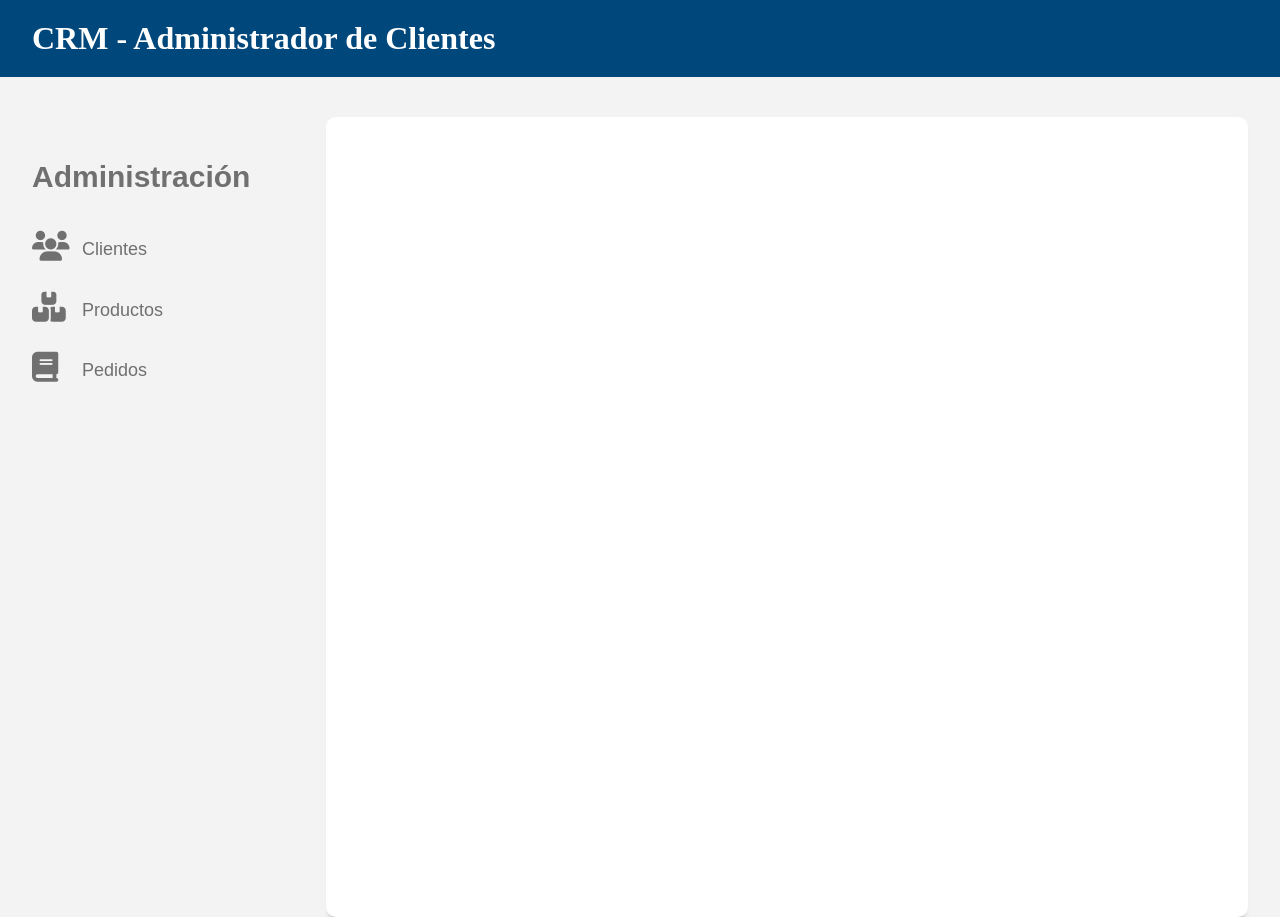
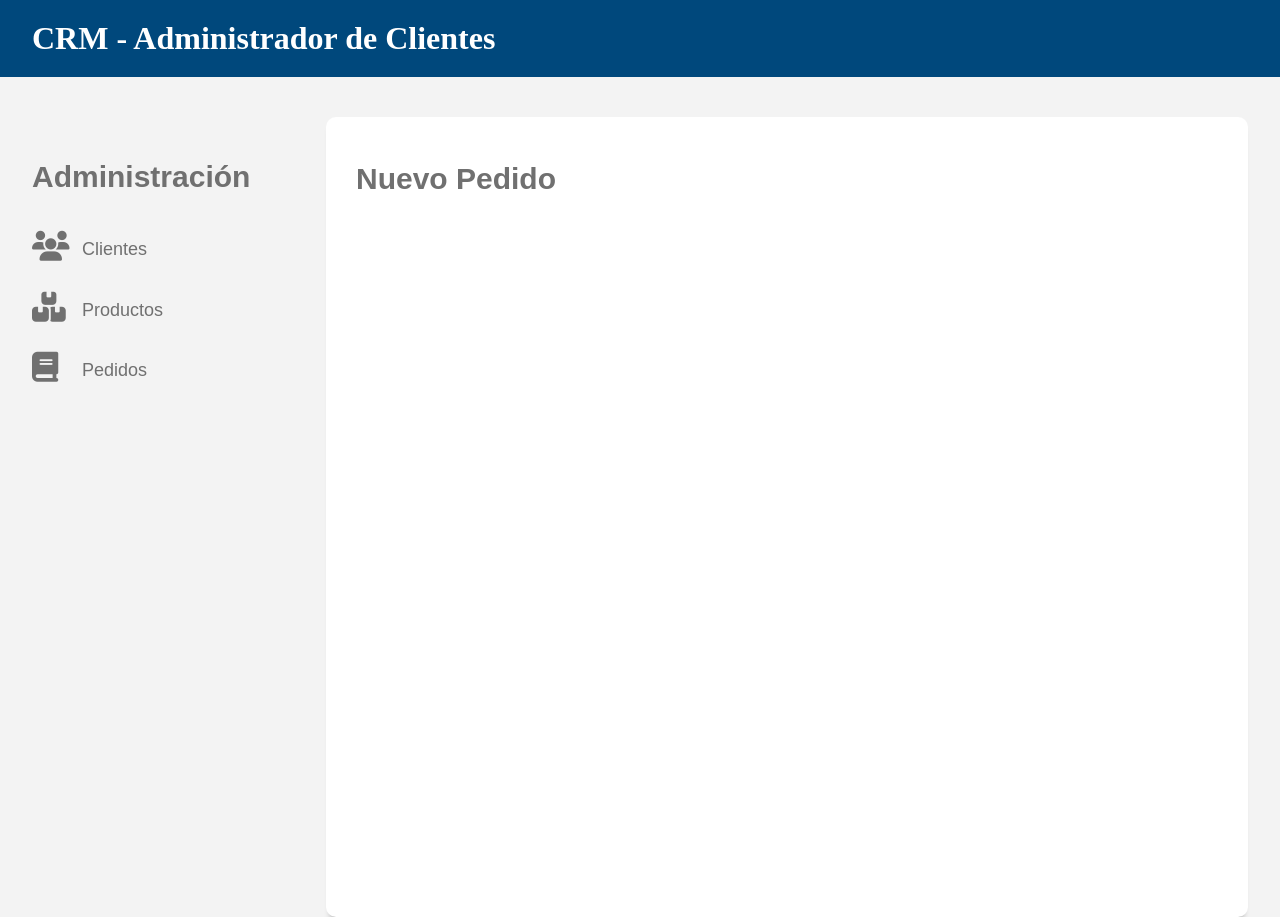
Before and after one commit to miguelortiz-code/admin-api, a React (Vite) app: page /orders/new-order/1 in a window 1280 px wide. Built offline with nearby package versions, Linux system fonts and the light colour scheme; no server answers.

Commit message:
feat: add route for creating new orders.

```diff
--- /dev/null
+++ b/src/pages/orders/NewOrder.jsx
@@ -0,0 +1,5 @@
+export const NewOrder = () => {
+    return(
+        <h2>Nuevo Pedido</h2>
+    )
+}
--- a/src/routes/AppRoutes.jsx
+++ b/src/routes/AppRoutes.jsx
@@ -6,6 +6,7 @@ import {Products} from '../pages/products/Products'
 import {NewProduct} from '../pages/products/NewProduct';
 import {UpdateProduct} from '../pages/products/UpdateProduct';
 import {Orders} from '../pages/orders/Orders'
+import {NewOrder} from '../pages/orders/NewOrder'
 
 export const AppRoutes = () =>{
     return(
@@ -17,9 +18,9 @@ export const AppRoutes = () =>{
             <Route path="/products" element= {< Products /> } />
             <Route path="/products/new-product" element={< NewProduct />} />
             <Route path="/product/:id" element={< UpdateProduct />} />
-
             {/* Pedidos */}
             <Route path="/orders" element= {< Orders /> } />
+            <Route path="/orders/new-order/:id" element={< NewOrder /> } />
         </Routes>
     )
 }
```
